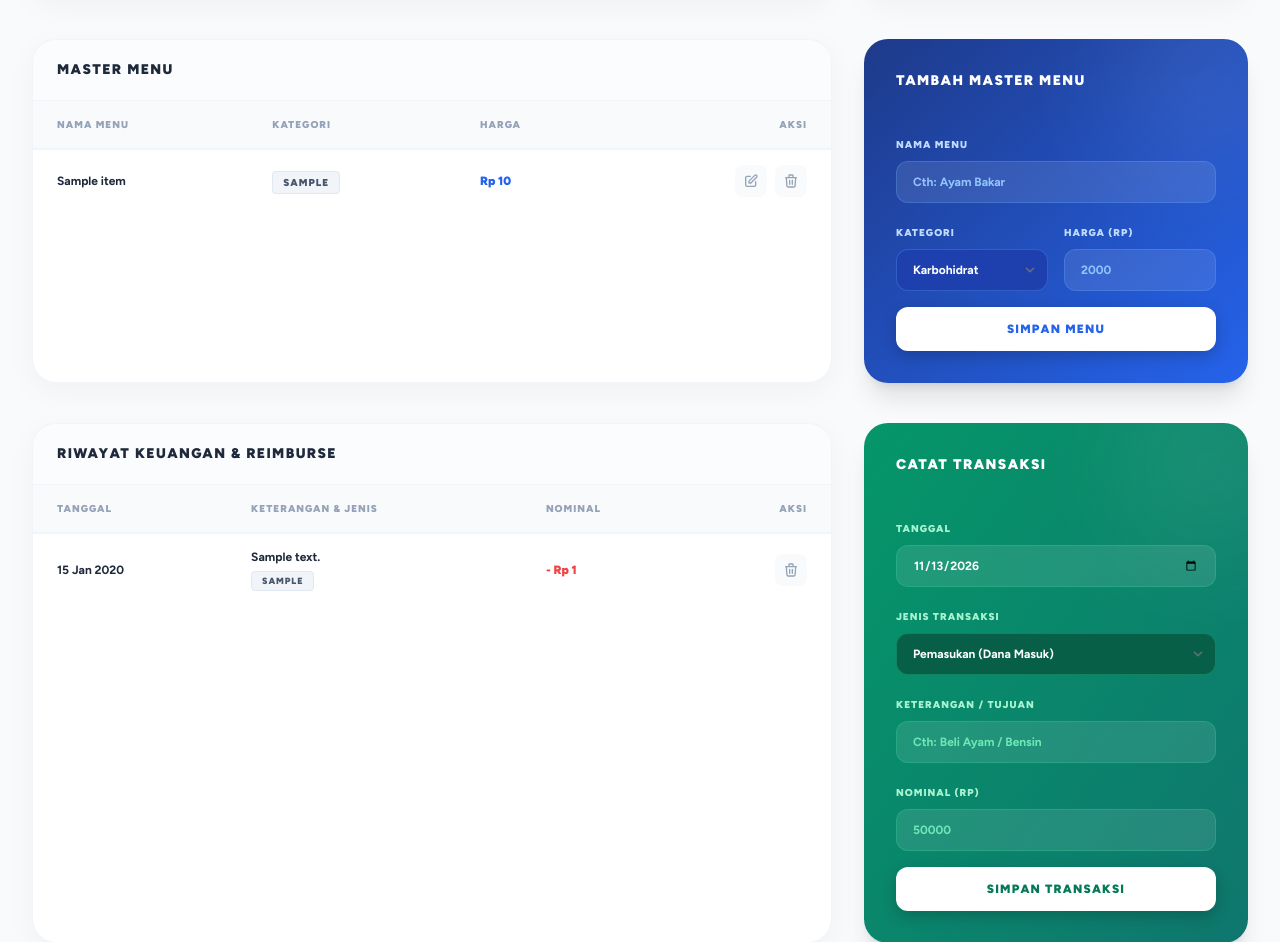
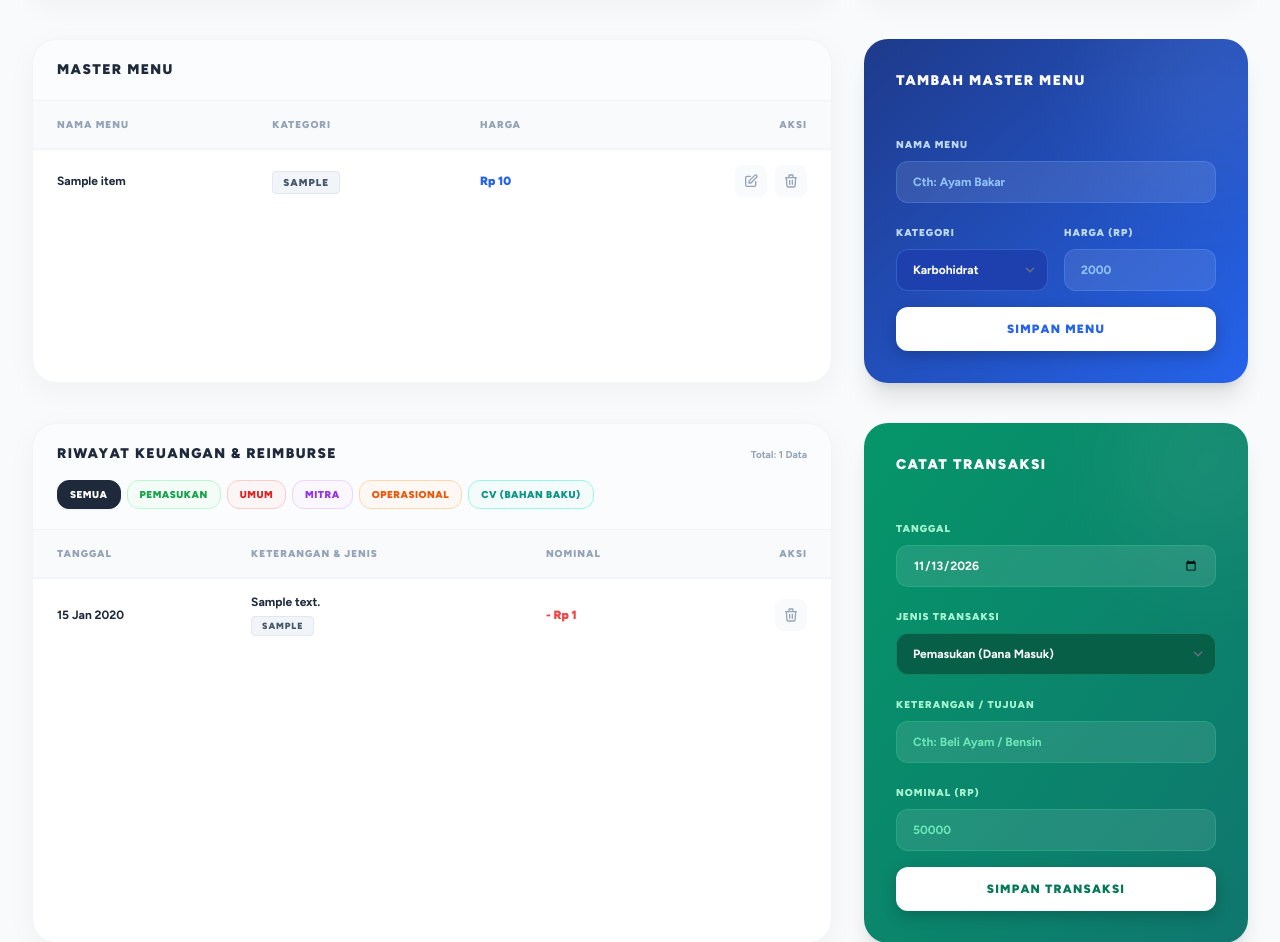
Before and after one commit to splendiddolpin/sppg-web, a Laravel app: page /dashboard in a window 1280 px wide. Shown: the part 1194-2136 px from the top of the page. Run offline with Laravel 12, Linux system fonts and the light colour scheme; a user stored in the database is signed in; data comes from the database, SQL or seed files in the repository; tables that the repository leaves empty hold one stand-in row (values such as "Sample post"); style sheets or scripts are compiled from the project's sources; parts of the project's set-up code (start-up, migrations or seed data) failed here and were passed over.

Commit message:
Tambah fitur filter kategori dan pagination pada riwayat kas

```diff
--- a/resources/views/dashboard.blade.php
+++ b/resources/views/dashboard.blade.php
@@ -274,16 +274,54 @@
             </div>
         </div>
 
-        <!-- ========================================== -->
+       <!-- ========================================== -->
         <!-- 4. MANAJEMEN KAS & REIMBURSE (CRUD) -->
         <!-- ========================================== -->
-        <div class="grid grid-cols-1 lg:grid-cols-3 gap-6 sm:gap-8 mb-10">
-            <!-- Tabel Riwayat Keuangan -->
+        <div id="riwayat-kas" class="grid grid-cols-1 lg:grid-cols-3 gap-6 sm:gap-8 mb-10">
+            <!-- Tabel Riwayat Keuangan (Dengan Filter Kategori & Pagination) -->
             <div class="lg:col-span-2 bg-white rounded-3xl shadow-[0_8px_30px_rgb(0,0,0,0.04)] border border-slate-100 overflow-hidden flex flex-col h-full">
-                <div class="px-6 py-5 border-b border-slate-100 flex justify-between items-center bg-slate-50/50">
-                    <h3 class="font-black text-slate-800 uppercase tracking-widest text-sm">Riwayat Keuangan & Reimburse</h3>
+
+                <!-- Header & Tab Filter Kategori -->
+                <div class="px-6 py-5 border-b border-slate-100 flex flex-col gap-4 bg-slate-50/50">
+                    <div class="flex justify-between items-center">
+                        <h3 class="font-black text-slate-800 uppercase tracking-widest text-sm">Riwayat Keuangan & Reimburse</h3>
+                        @if(method_exists($kasItems, 'total'))
+                            <span class="text-[10px] font-bold text-slate-400">Total: {{ $kasItems->total() }} Data</span>
+                        @endif
+                    </div>
+
+                    <!-- Pill Filter Kategori -->
+                    <div class="flex flex-wrap items-center gap-1.5">
+                        @php $kat = $kategoriKas ?? request('kategori_kas', ''); @endphp
+                        <a href="{{ route('dashboard', ['kategori_kas' => '']) }}#riwayat-kas"
+                           class="px-3 py-1.5 rounded-xl text-[10px] font-black uppercase tracking-wider transition-all border {{ $kat === '' ? 'bg-slate-800 text-white border-slate-800 shadow-sm' : 'bg-white text-slate-500 border-slate-200 hover:bg-slate-100' }}">
+                            Semua
+                        </a>
+                        <a href="{{ route('dashboard', ['kategori_kas' => 'Pemasukan']) }}#riwayat-kas"
+                           class="px-3 py-1.5 rounded-xl text-[10px] font-black uppercase tracking-wider transition-all border {{ $kat === 'Pemasukan' ? 'bg-green-600 text-white border-green-600 shadow-sm' : 'bg-green-50/60 text-green-600 border-green-200 hover:bg-green-100' }}">
+                            Pemasukan
+                        </a>
+                        <a href="{{ route('dashboard', ['kategori_kas' => 'Pengeluaran Umum']) }}#riwayat-kas"
+                           class="px-3 py-1.5 rounded-xl text-[10px] font-black uppercase tracking-wider transition-all border {{ $kat === 'Pengeluaran Umum' ? 'bg-red-600 text-white border-red-600 shadow-sm' : 'bg-red-50/60 text-red-600 border-red-200 hover:bg-red-100' }}">
+                            Umum
+                        </a>
+                        <a href="{{ route('dashboard', ['kategori_kas' => 'Reimburse Mitra']) }}#riwayat-kas"
+                           class="px-3 py-1.5 rounded-xl text-[10px] font-black uppercase tracking-wider transition-all border {{ $kat === 'Reimburse Mitra' ? 'bg-purple-600 text-white border-purple-600 shadow-sm' : 'bg-purple-50/60 text-purple-600 border-purple-200 hover:bg-purple-100' }}">
+                            Mitra
+                        </a>
+                        <a href="{{ route('dashboard', ['kategori_kas' => 'Reimburse Operasional']) }}#riwayat-kas"
+                           class="px-3 py-1.5 rounded-xl text-[10px] font-black uppercase tracking-wider transition-all border {{ $kat === 'Reimburse Operasional' ? 'bg-orange-500 text-white border-orange-500 shadow-sm' : 'bg-orange-50/60 text-orange-600 border-orange-200 hover:bg-orange-100' }}">
+                            Operasional
+                        </a>
+                        <a href="{{ route('dashboard', ['kategori_kas' => 'Reimburse CV (Bahan Baku)']) }}#riwayat-kas"
+                           class="px-3 py-1.5 rounded-xl text-[10px] font-black uppercase tracking-wider transition-all border {{ $kat === 'Reimburse CV (Bahan Baku)' ? 'bg-teal-600 text-white border-teal-600 shadow-sm' : 'bg-teal-50/60 text-teal-600 border-teal-200 hover:bg-teal-100' }}">
+                            CV (Bahan Baku)
+                        </a>
+                    </div>
                 </div>
-                <div class="overflow-x-auto max-h-[400px] modal-scroll flex-grow">
+
+                <!-- Tabel Data -->
+                <div class="overflow-x-auto max-h-[420px] modal-scroll flex-grow">
                     <table class="w-full text-left border-collapse whitespace-nowrap">
                         <thead class="sticky top-0 bg-slate-50/95 backdrop-blur-sm z-10 shadow-sm border-b border-slate-200">
                             <tr>
@@ -303,7 +341,7 @@
                                         $badgeClass = 'bg-slate-100 text-slate-600 border-slate-200'; // Default
                                         if ($kas->jenis == 'Pemasukan') {
                                             $badgeClass = 'bg-green-50 text-green-600 border-green-200';
-                                        } elseif ($kas->jenis == 'Pengeluaran Umum') {
+                                        } elseif ($kas->jenis == 'Pengeluaran Umum' || $kas->jenis == 'Pengeluaran') {
                                             $badgeClass = 'bg-red-50 text-red-600 border-red-200';
                                         } elseif ($kas->jenis == 'Reimburse Mitra') {
                                             $badgeClass = 'bg-purple-50 text-purple-600 border-purple-200';
@@ -356,6 +394,28 @@
                         </tbody>
                     </table>
                 </div>
+
+                <!-- Footer Pagination -->
+                @if(method_exists($kasItems, 'hasPages') && $kasItems->hasPages())
+                    <div class="px-6 py-4 border-t border-slate-100 bg-slate-50/50 flex flex-col sm:flex-row items-center justify-between gap-3">
+                        <span class="text-[10px] font-bold text-slate-400 uppercase tracking-widest">
+                            Halaman {{ $kasItems->currentPage() }} dari {{ $kasItems->lastPage() }}
+                        </span>
+                        <div class="flex items-center gap-1.5">
+                            @if($kasItems->onFirstPage())
+                                <span class="px-3 py-1.5 rounded-xl bg-slate-100 text-slate-300 text-[10px] font-black uppercase tracking-widest cursor-not-allowed">Sebelumnya</span>
+                            @else
+                                <a href="{{ $kasItems->previousPageUrl() }}#riwayat-kas" class="px-3 py-1.5 rounded-xl bg-white border border-slate-200 text-slate-600 hover:bg-slate-800 hover:text-white text-[10px] font-black uppercase tracking-widest transition-colors shadow-sm">Sebelumnya</a>
+                            @endif
+
+                            @if($kasItems->hasMorePages())
+                                <a href="{{ $kasItems->nextPageUrl() }}#riwayat-kas" class="px-3 py-1.5 rounded-xl bg-white border border-slate-200 text-slate-600 hover:bg-slate-800 hover:text-white text-[10px] font-black uppercase tracking-widest transition-colors shadow-sm">Selanjutnya</a>
+                            @else
+                                <span class="px-3 py-1.5 rounded-xl bg-slate-100 text-slate-300 text-[10px] font-black uppercase tracking-widest cursor-not-allowed">Selanjutnya</a>
+                            @endif
+                        </div>
+                    </div>
+                @endif
             </div>
 
             <!-- Form Tambah Kas & Reimburse -->
--- a/routes/web.php
+++ b/routes/web.php
@@ -36,7 +36,7 @@ Route::post('/request-menu', [RequestMenuController::class, 'store'])->name('req
 // ==========================================
 // ROUTE ADMIN (Wajib login)
 // ==========================================
-Route::get('/dashboard', function () {
+Route::get('/dashboard', function (Request $request) {
     $requests = RequestMenu::latest()->get();
 
     // KPI Data
@@ -49,37 +49,37 @@ Route::get('/dashboard', function () {
     $menuItems = MenuItem::latest()->get();
 
     // ==================================================
-    // LOGIKA KAS BARU (SISTEM DANA TALANGAN & FIX DATA LAMA)
+    // 1. LOGIKA PERHITUNGAN TOTAL KAS (SEMUA DATA)
     // ==================================================
-    $kasItems = KasSppg::orderBy('tanggal', 'desc')->latest()->get();
+    $allKas = KasSppg::all();
 
-    // 1. Pemasukan Murni
-    $pemasukan = $kasItems->where('jenis', 'Pemasukan')->sum('nominal');
+    $pemasukan = $allKas->where('jenis', 'Pemasukan')->sum('nominal');
+    $pengeluaranUmum = $allKas->whereIn('jenis', ['Pengeluaran', 'Pengeluaran Umum'])->sum('nominal');
 
-    // 2. Pengeluaran Umum (whereIn digunakan agar data lama 'Pengeluaran' tetap terbaca)
-    $pengeluaranUmum = $kasItems->whereIn('jenis', ['Pengeluaran', 'Pengeluaran Umum'])->sum('nominal');
+    $reimburseMitra = $allKas->where('jenis', 'Reimburse Mitra')->where('status', '!=', 'Lunas')->sum('nominal');
+    $reimburseOperasional = $allKas->where('jenis', 'Reimburse Operasional')->where('status', '!=', 'Lunas')->sum('nominal');
+    $reimburseCV = $allKas->where('jenis', 'Reimburse CV (Bahan Baku)')->where('status', '!=', 'Lunas')->sum('nominal');
 
-    // 3. LOGIKA REIMBURSE (Abaikan sepenuhnya jika statusnya Lunas)
-    $reimburseMitra = $kasItems->where('jenis', 'Reimburse Mitra')
-                               ->where('status', '!=', 'Lunas')
-                               ->sum('nominal');
-
-    $reimburseOperasional = $kasItems->where('jenis', 'Reimburse Operasional')
-                                     ->where('status', '!=', 'Lunas')
-                                     ->sum('nominal');
-
-    $reimburseCV = $kasItems->where('jenis', 'Reimburse CV (Bahan Baku)')
-                            ->where('status', '!=', 'Lunas')
-                            ->sum('nominal');
-
-    // 4. Hitung Total Pengeluaran Nyata
     $pengeluaran = $pengeluaranUmum + $reimburseMitra + $reimburseOperasional + $reimburseCV;
-
-    // 5. Saldo Akhir
     $saldo = $pemasukan - $pengeluaran;
 
-    // CATATAN: Jangan tambahkan kode perhitungan rincian lagi di bawah sini,
-    // karena variabelnya sudah dihitung dengan benar di Langkah 2 & 3.
+    // ==================================================
+    // 2. LOGIKA FILTER KATEGORI & PAGINATION TABEL
+    // ==================================================
+    $kategoriKas = $request->query('kategori_kas');
+    $kasQuery = KasSppg::orderBy('tanggal', 'desc')->latest();
+
+    if (!empty($kategoriKas)) {
+        if ($kategoriKas === 'Pengeluaran Umum') {
+            // Mengakomodasi data lama 'Pengeluaran' dan baru 'Pengeluaran Umum'
+            $kasQuery->whereIn('jenis', ['Pengeluaran', 'Pengeluaran Umum']);
+        } else {
+            $kasQuery->where('jenis', $kategoriKas);
+        }
+    }
+
+    // Batasi 8 transaksi per halaman & simpan parameter URL saat pindah halaman
+    $kasItems = $kasQuery->paginate(8, ['*'], 'kas_page')->withQueryString();
 
     // Menu Terfavorit
     $menuCounts = [];
@@ -89,11 +89,7 @@ Route::get('/dashboard', function () {
             foreach ($items as $item) {
                 $itemName = trim($item);
                 if (!empty($itemName)) {
-                    if (isset($menuCounts[$itemName])) {
-                        $menuCounts[$itemName]++;
-                    } else {
-                        $menuCounts[$itemName] = 1;
-                    }
+                    $menuCounts[$itemName] = ($menuCounts[$itemName] ?? 0) + 1;
                 }
             }
         }
@@ -103,7 +99,8 @@ Route::get('/dashboard', function () {
     return view('dashboard', compact(
         'requests', 'total', 'pending', 'disetujui', 'ditolak',
         'menuItems', 'topMenus', 'kasItems', 'pemasukan', 'pengeluaran', 'saldo',
-        'pengeluaranUmum', 'reimburseMitra', 'reimburseOperasional', 'reimburseCV'
+        'pengeluaranUmum', 'reimburseMitra', 'reimburseOperasional', 'reimburseCV',
+        'kategoriKas'
     ));
 })->middleware(['auth', 'verified'])->name('dashboard');
 
```
